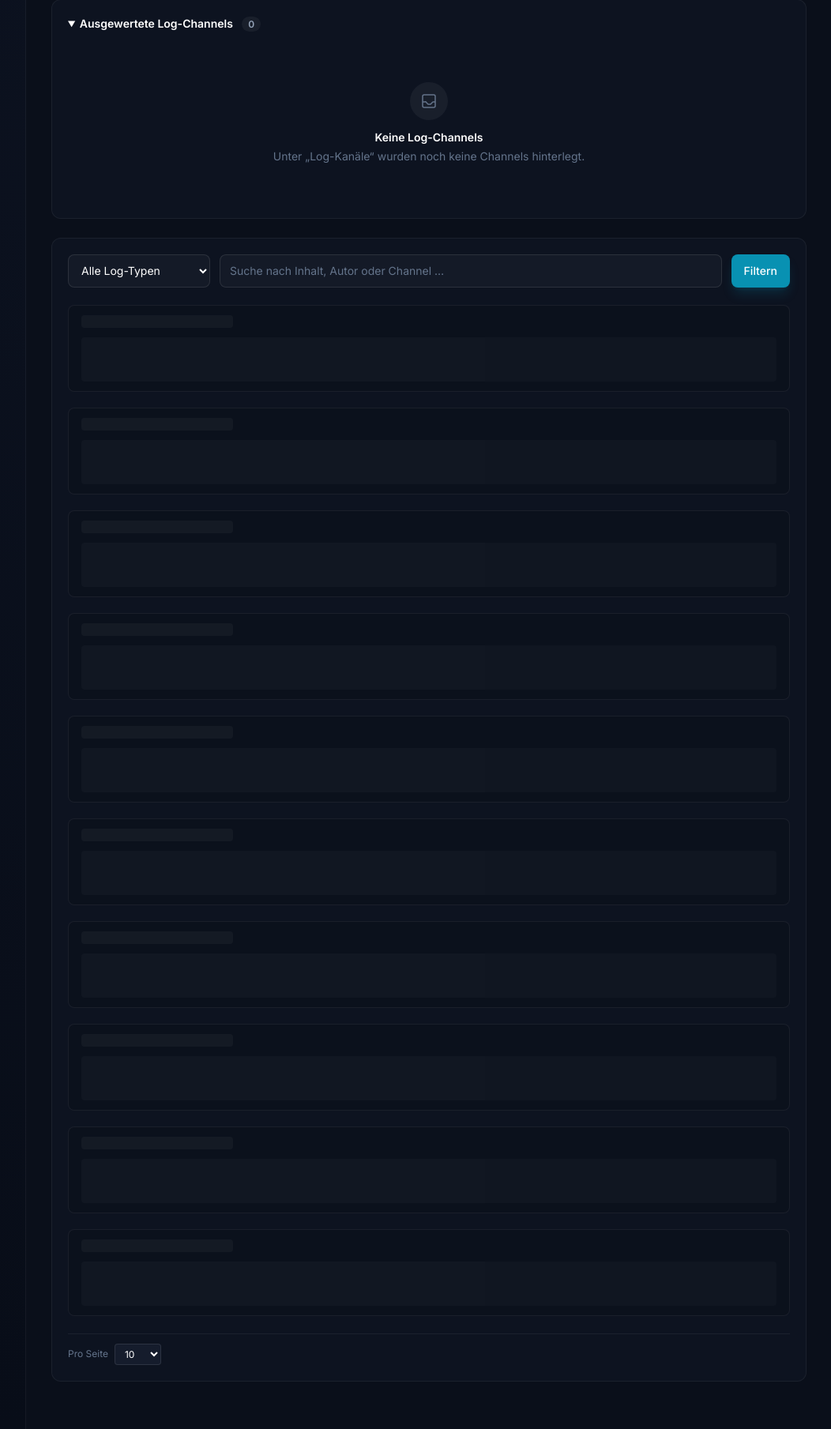
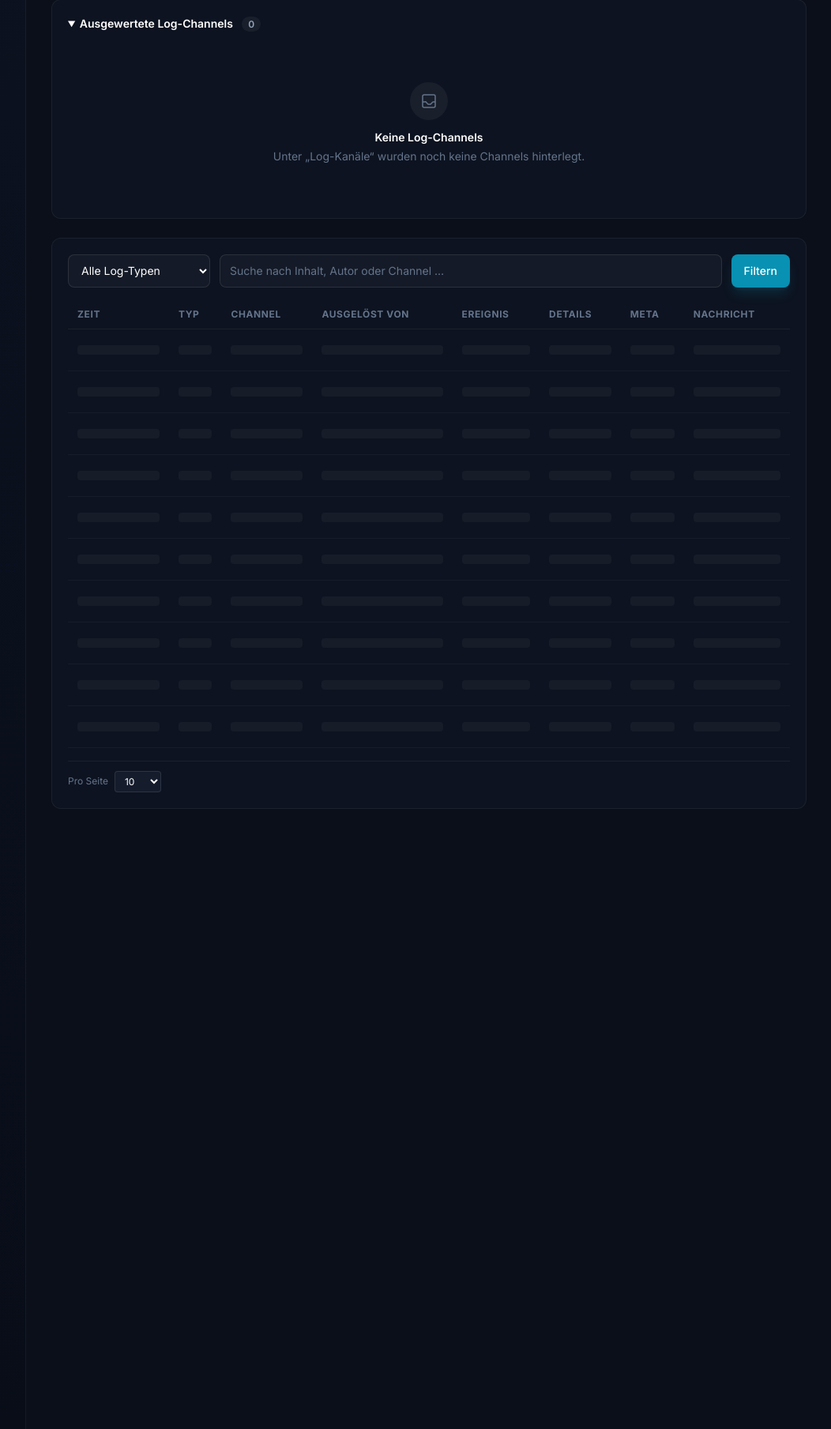
Before and after one commit to Pumpeklein/PumBot, a Flask app: template web_logs/templates/discord_logs.html in a window 1280 px wide. Shown: the part 284-2093 px from the top of the page at 79% size, without its empty margins (227-1279 px from the left). Run offline with Flask 3, Linux system fonts and the light colour scheme; the template is opened without the code that fills it, so the values that code supplies are empty; parts of the project's set-up code (start-up, migrations or seed data) failed here and were passed over; some libraries are stand-ins or nearby versions.

Commit message:
Remove discord-log special case; layout & A11y
Eliminate the custom "discord-log" rendering branch from paginated-table.js and restore a single generic row renderer (remove isDiscordLogTable, discordLogColumn and related special-case skeleton/filler/rows logic). This simplifies table code and removes duplicated rendering paths for Discord logs. Also add min-w-0 to the main layout containers in base.html to prevent overflow issues. In discord_logs.html replace a <button> with a focusable <div role="button" tabindex="0"> (add cursor-pointer) and wire a keydown handler so Enter/Space activate the control, improving keyboard accessibility.

```diff
--- a/web_logs/static/paginated-table.js
+++ b/web_logs/static/paginated-table.js
@@ -82,53 +82,6 @@
         </div>
         ${status ? `<div class="mt-1 inline-flex rounded border px-2 py-0.5 text-[11px] ${statusClass}">${status}</div>` : ""}
       </div>`;
-    }
-
-    if (column.type === "discord-log") {
-      const title = getValue(row, column.titleKey) || "-";
-      const summary = getValue(row, column.summaryKey) || "-";
-      const createdAt = getValue(row, column.createdAtKey);
-      const typeLabel = getValue(row, column.typeLabelKey) || "-";
-      const typeVariant = (column.variants && column.variants[typeLabel]) || "default";
-      const channel = getValue(row, column.channelKey) || "-";
-      const actor = getValue(row, column.actorKey) || "-";
-      const meta = getValue(row, column.metaKey);
-      const messageId = getValue(row, column.messageIdKey);
-      const messageUrl = getValue(row, column.messageUrlKey);
-      const previewLength = column.previewLength || 260;
-      const fullText = String(summary || "-");
-      const truncated = fullText.length > previewLength;
-      const preview = truncated ? fullText.slice(0, previewLength) + "..." : fullText;
-      const payload = {
-        title: column.modalTitle || "Log-Details",
-        content: fullText,
-      };
-      const detailsAttr = truncated
-        ? ` data-pumbot-message='${escapeHtml(JSON.stringify(payload))}'`
-        : "";
-      return `<article class="rounded-lg border border-white/[0.06] bg-black/10 px-4 py-3">
-        <div class="flex flex-col gap-2 lg:flex-row lg:items-start lg:justify-between">
-          <div class="min-w-0">
-            <div class="flex flex-wrap items-center gap-2">
-              ${renderBadge(typeLabel, { [typeLabel]: typeVariant })}
-              <span class="min-w-0 break-words text-sm font-semibold text-white">${escapeHtml(title)}</span>
-            </div>
-            <div class="mt-1 flex flex-wrap items-center gap-x-3 gap-y-1 text-xs text-slate-500">
-              <span>#${escapeHtml(channel)}</span>
-              <span>Ausgel&ouml;st von ${escapeHtml(actor)}</span>
-              ${meta && meta !== "-" ? `<span>${escapeHtml(meta)}</span>` : ""}
-            </div>
-          </div>
-          <div class="shrink-0 text-xs text-slate-500">${formatDate(createdAt)}</div>
-        </div>
-        <div class="mt-3 rounded-md border border-white/[0.05] bg-white/[0.02] px-3 py-2">
-          <div${detailsAttr} class="${truncated ? "cursor-pointer hover:text-white" : ""} whitespace-pre-wrap break-words text-sm leading-relaxed text-slate-300">${escapeHtml(preview)}${truncated ? '<span class="ml-1 text-[10.5px] uppercase tracking-wider text-cyan-400">mehr</span>' : ""}</div>
-        </div>
-        <div class="mt-2 flex flex-wrap items-center gap-2 text-xs">
-          ${messageUrl ? `<a href="${escapeHtml(messageUrl)}" class="font-medium text-cyan-300 hover:text-cyan-200">Discord-Nachricht</a>` : ""}
-          ${messageId ? `<span class="font-mono text-slate-600">${escapeHtml(messageId)}</span>` : ""}
-        </div>
-      </article>`;
     }
 
     if (column.type === "user") {
@@ -303,30 +256,6 @@
     const paginationEl = root.querySelector("[data-table-pagination]");
     const tableContent = root.querySelector("[data-table-content]");
     const tableFooter = root.querySelector("[data-table-footer]");
-    const isDiscordLogTable = endpoint && endpoint.includes("discord-logs");
-    const discordLogColumn = {
-      type: "discord-log",
-      titleKey: "event_title",
-      summaryKey: "event_summary",
-      createdAtKey: "created_at",
-      typeLabelKey: "log_type_label",
-      channelKey: "channel_name",
-      actorKey: "actor_label",
-      metaKey: "log_meta",
-      messageIdKey: "message_id",
-      messageUrlKey: "message_url",
-      previewLength: 320,
-      modalTitle: "Log-Details",
-      variants: {
-        Voice: "default",
-        User: "success",
-        Server: "default",
-        Nachrichten: "warning",
-        Welcome: "success",
-        Team: "default",
-        Bot: "default",
-      },
-    };
     const refreshMs =
       root.dataset.autoRefreshMs === undefined
         ? 15000
@@ -337,31 +266,15 @@
     let loading = false;
     let lastSignature = null;
 
-    if (isDiscordLogTable) {
-      root.querySelector("thead")?.classList.add("sr-only");
-      root.querySelector("table")?.classList.add("table-fixed");
-      body.classList.add("block", "space-y-2");
-    }
-
-    const rowsHtmlFor = (items) => {
-      if (isDiscordLogTable) {
-        return items
-          .map(
-            (row) =>
-              `<tr class="block"><td class="block px-0 py-1.5">${renderCell(row, discordLogColumn)}</td></tr>`,
-          )
-          .join("");
-      }
-      return items
+    const rowsHtmlFor = (items) =>
+      items
         .map(
           (row) =>
             `<tr class="border-b border-white/[0.04] transition ${escapeHtml(row._row_class || "hover:bg-white/[0.02]")}">${columns.map((column) => `<td class="${column.class || "px-3 py-2.5"}">${renderCell(row, column)}</td>`).join("")}</tr>`,
         )
         .join("");
-    };
 
     const fillerRowsHtml = (count) => {
-      if (isDiscordLogTable) return "";
       if (count <= 0) return "";
       const cells = columns
         .map(
@@ -377,13 +290,6 @@
     };
 
     const skeletonRowsHtml = (count) => {
-      if (isDiscordLogTable) {
-        let html = "";
-        for (let i = 0; i < count; i += 1) {
-          html += `<tr aria-hidden="true" class="block"><td class="block px-0 py-1.5"><div class="rounded-lg border border-white/[0.06] bg-black/10 px-4 py-3"><div class="h-4 w-48 animate-pulse rounded bg-white/[0.06]"></div><div class="mt-3 h-14 animate-pulse rounded bg-white/[0.04]"></div></div></td></tr>`;
-        }
-        return html;
-      }
       const cells = columns
         .map(
           (column) =>
--- a/web_logs/templates/base.html
+++ b/web_logs/templates/base.html
@@ -209,7 +209,7 @@
     <div id="sidebar-overlay" class="fixed inset-0 z-20 bg-black/50 lg:hidden hidden" onclick="toggleSidebar()"></div>
 
     {# ── Main content ── #}
-    <div class="flex flex-1 flex-col overflow-hidden">
+    <div class="flex min-w-0 flex-1 flex-col overflow-hidden">
 
       {# Mobile topbar #}
       <header class="flex items-center gap-3 border-b border-white/[0.06] px-4 py-3 lg:hidden">
@@ -223,8 +223,8 @@
         <span class="text-sm font-semibold text-white">PumBot</span>
       </header>
 
-      <main class="flex-1 overflow-y-auto px-4 pb-6 sm:px-6 lg:px-8">
-        <div class="pt-6">
+      <main class="min-w-0 flex-1 overflow-y-auto px-4 pb-6 sm:px-6 lg:px-8">
+        <div class="min-w-0 pt-6">
         {% if error %}
         <div class="mb-5 rounded-lg border border-red-500/25 bg-red-500/10 px-4 py-3 text-sm text-red-300">
           {{ error }}
--- a/web_logs/templates/discord_logs.html
+++ b/web_logs/templates/discord_logs.html
@@ -42,17 +42,17 @@
   <div class="mt-4 grid gap-2 sm:grid-cols-2 lg:grid-cols-3">
     {% for log_type, channel_id in channels.items() %}
     {% set meta = log_type_meta.get(log_type, {"label": log_type, "variant": "default"}) %}
-    <button type="button"
+    <div role="button" tabindex="0"
       data-log-channel-open
       data-channel-id="{{ channel_id }}"
       data-log-type="{{ log_type }}"
       data-channel-label="{{ meta.label }}"
-      class="rounded-lg border border-white/[0.06] bg-white/[0.02] p-3 text-left transition hover:border-cyan-500/30 hover:bg-white/[0.04]">
+      class="cursor-pointer rounded-lg border border-white/[0.06] bg-white/[0.02] p-3 text-left transition hover:border-cyan-500/30 hover:bg-white/[0.04]">
       <div class="flex items-center justify-between gap-2">
         {{ badge(meta.label, meta.variant) }}
         {{ id_chip(channel_id) }}
       </div>
-    </button>
+    </div>
     {% endfor %}
   </div>
   {% else %}
@@ -216,6 +216,11 @@
     });
     document.querySelectorAll("[data-log-channel-open]").forEach((button) => {
       button.addEventListener("click", () => openChannelLogs(button));
+      button.addEventListener("keydown", (event) => {
+        if (event.key !== "Enter" && event.key !== " ") return;
+        event.preventDefault();
+        openChannelLogs(button);
+      });
     });
   })();
 </script>
```
